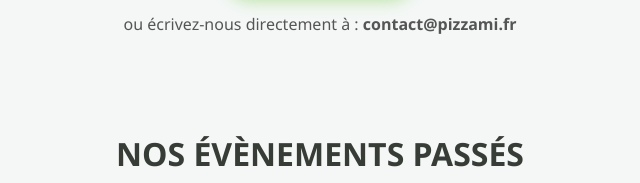
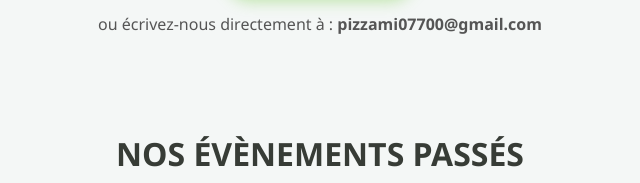
Before and after one commit to ClementLabarriere-UM/pizzami, a plain HTML site: page privatisation.html in a window 1280 px wide. Shown: the part 863-1046 px from the top of the page, 320-960 px from the left. Drawn offline with Linux system fonts and the light colour scheme.

Commit message:
mail modif

```diff
--- a/privatisation.html
+++ b/privatisation.html
@@ -244,9 +244,9 @@
 
         <div class="conteneur-bouton">
             <!-- Lien Mailto avec email et objet pré-rempli -->
-            <a href="mailto:contact@pizzami.fr?subject=Demande%20de%20privatisation" class="bouton">Nous contacter</a>
+            <a href="mailto:pizzami07700@gmail.com?subject=Demande%20de%20privatisation" class="bouton">Nous contacter</a>
             <!-- Affichage en clair pour les clients dont la messagerie est mal configurée -->
-            <p style="margin-top: 15px; font-size: 1rem; color: #555;">ou écrivez-nous directement à : <strong>contact@pizzami.fr</strong></p>
+            <p style="margin-top: 15px; font-size: 1rem; color: #555;">ou écrivez-nous directement à : <strong>pizzami07700@gmail.com</strong></p>
         </div>
     </section>
 
```
Also changed, not shown: 1 other file.
